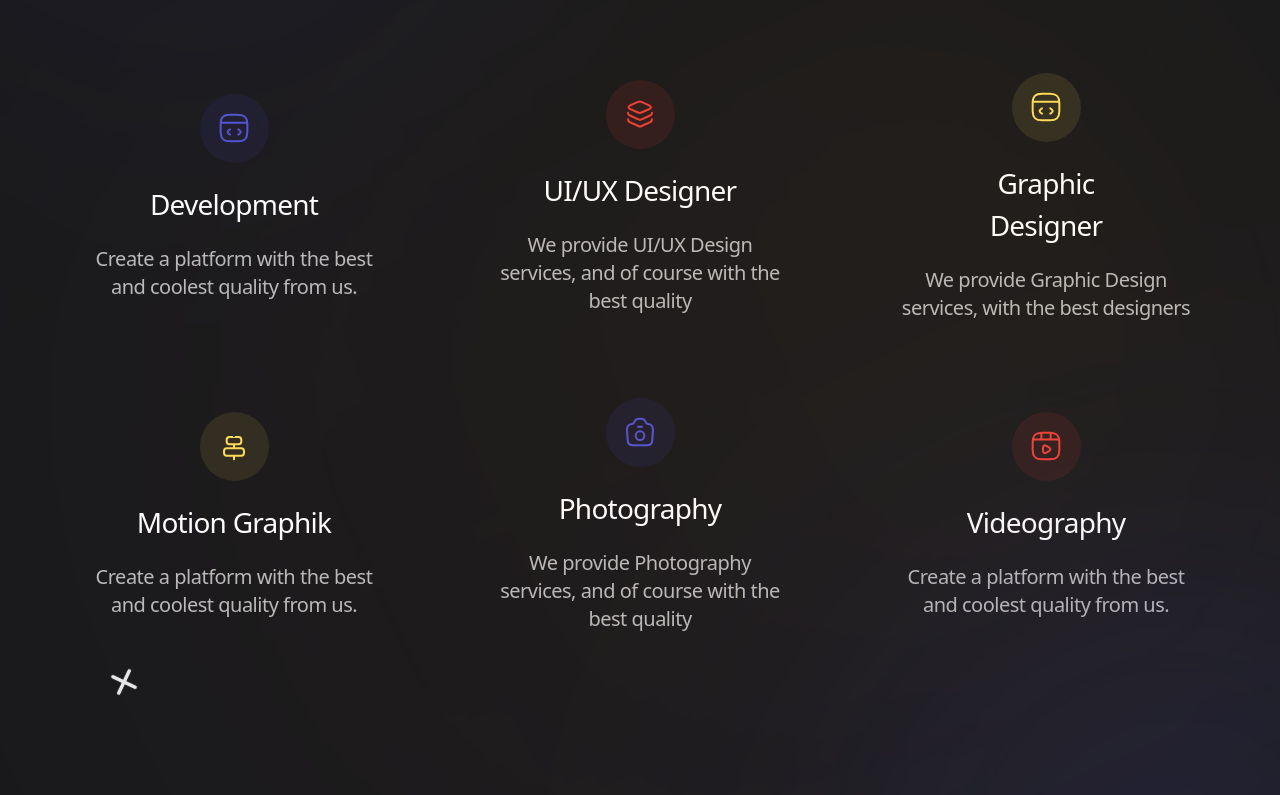
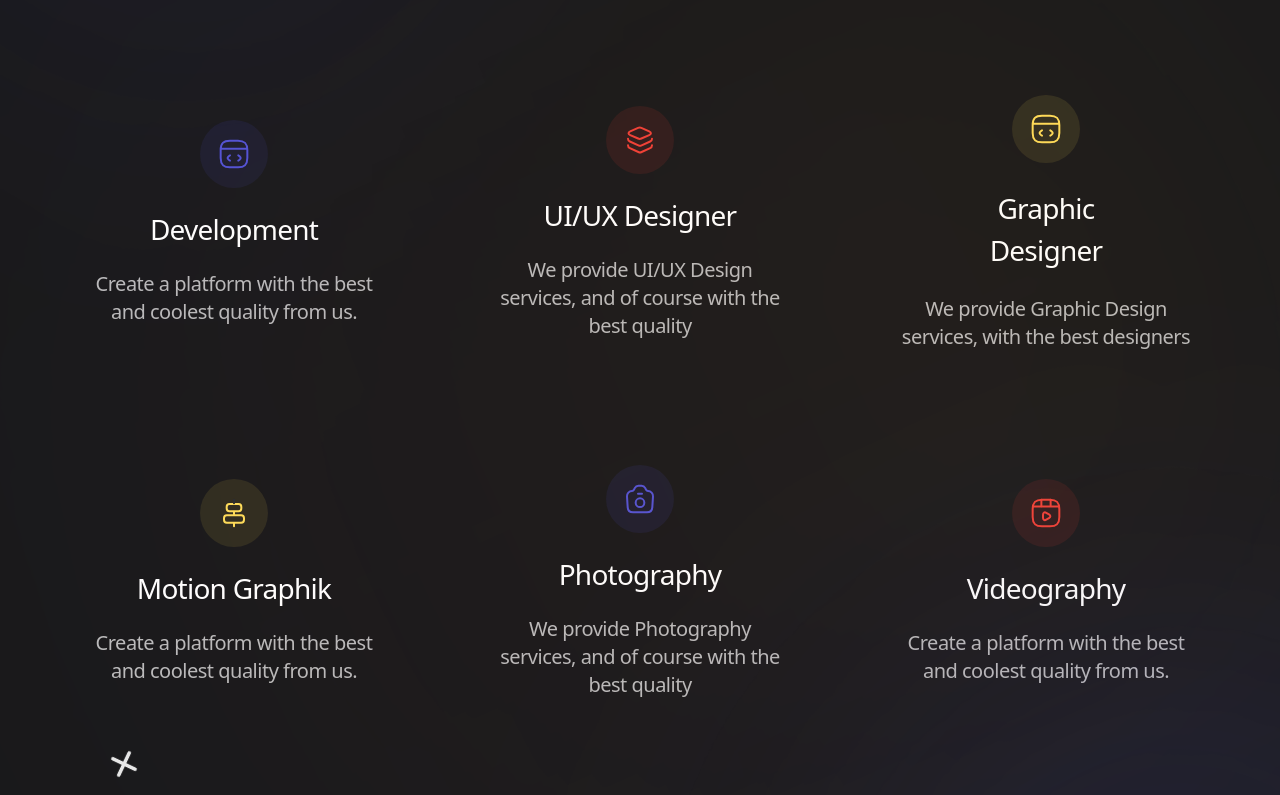
Before and after one commit to Moeen19/Enver-Responsive-Design, a website: page Project/index.html in a window 1280 px wide. Shown: the part 2211-3006 px from the top of the page. Drawn offline with Linux system fonts and the light colour scheme.

Commit message:
positioning

```diff
--- a/Project/index.html
+++ b/Project/index.html
@@ -212,12 +212,12 @@
         <img class="sm:hidden md:flex" src="images/image 4.png" alt="" />
         <img class="sm:visible md:hidden" src="images/small.png" alt="" />
         <img
-          class="absolute sm:hidden md:flex md:top-[130px] md:left-[320px] lg:top-[273px] lg:left-[538px]"
+          class="absolute sm:hidden md:flex inset-0 m-auto"
           src="images/Play.svg"
           alt=""
         />
         <img
-          class="absolute sm:top-[72px] md:hidden sm:left-[144px]"
+          class="absolute inset-0 m-auto md:hidden"
           src="images/small2.svg"
           alt=""
         />
@@ -238,10 +238,10 @@
           class="grid md:grid-cols-2 xl:grid-cols-3 gap-x-[18px] max-w-[1200px] w-full gap-y-[18px]"
         >
           <div
-            class="h-[300px] 2xl:max-w-[384px] 2xl:w-full flex flex-col justify-center items-center gap-[20px]"
+            class="2xl:max-w-[384px] 2xl:w-full flex flex-col justify-center items-center gap-[20px]"
           >
             <div
-              class="w-[69px] bg-cbg rounded-[50%] h-[69px] flex items-center justify-center"
+              class=" bg-cbg rounded-full mt-[48px] p-[18px] flex items-center justify-center"
             >
               <img class="w-[32px] h-[32px]" src="images/code.svg" alt="" />
             </div>
@@ -251,17 +251,17 @@
               Development
             </h3>
             <p
-              class="max-w-[299px] w-full text-custom font-nunito-sans text-[20px] font-normal leading-[28px] tracking-[-0.5px] text-center"
+              class="max-w-[299px] w-full mb-[48px] text-custom font-nunito-sans text-[20px] font-normal leading-[28px] tracking-[-0.5px] text-center"
             >
               Create a platform with the best <br />
               and coolest quality from us.
             </p>
           </div>
           <div
-            class="2xl:max-w-[384px] h-[300px] 2xl:w-full flex flex-col justify-center items-center gap-[20px]"
+            class="2xl:max-w-[384px] 2xl:w-full flex flex-col justify-center items-center gap-[20px]"
           >
             <div
-              class="w-[69px] bg-cbgr rounded-[50%] h-[69px] flex items-center justify-center"
+              class="p-[18px] bg-cbgr rounded-full mt-[48px] flex items-center justify-center"
             >
               <img class="w-[32px] h-[32px]" src="images/layer.svg" alt="" />
             </div>
@@ -271,17 +271,17 @@
               UI/UX Designer
             </h3>
             <p
-              class="max-w-[299px] w-full text-custom font-nunito-sans text-[20px] font-normal leading-[28px] tracking-[-0.5px] text-center"
+              class="max-w-[299px] w-full mb-[48px] text-custom font-nunito-sans text-[20px] font-normal leading-[28px] tracking-[-0.5px] text-center"
             >
               We provide UI/UX Design services, and of course with the best
               quality
             </p>
           </div>
           <div
-            class="2xl:max-w-[384px] h-[300px] 2xl:w-full flex flex-col justify-center items-center gap-[20px]"
+            class="2xl:max-w-[384px] 2xl:w-full flex flex-col justify-center items-center gap-[24px]"
           >
             <div
-              class="w-[69px] bg-cbgy rounded-[50%] h-[69px] flex items-center justify-center"
+              class=" bg-cbgy rounded-full mt-[48px]  p-[18px] flex items-center justify-center"
             >
               <img class="w-[32px] h-[32px]" src="images/code2.svg" alt="" />
             </div>
@@ -291,16 +291,16 @@
               Graphic Designer
             </h3>
             <p
-              class="max-w-[299px] w-full text-custom font-nunito-sans text-[20px] font-normal leading-[28px] tracking-[-0.5px] text-center"
+              class="max-w-[299px] w-full mb-[48px] text-custom font-nunito-sans text-[20px] font-normal leading-[28px] tracking-[-0.5px] text-center"
             >
               We provide Graphic Design services, with the best designers
             </p>
           </div>
           <div
-            class="2xl:max-w-[384px] h-[300px] 2xl:w-full flex flex-col justify-center items-center gap-[20px]"
+            class="2xl:max-w-[384px] 2xl:w-full flex flex-col justify-center items-center gap-[20px]"
           >
             <div
-              class="w-[69px] bg-cbgy rounded-[50%] h-[69px] flex items-center justify-center"
+              class=" bg-cbgy rounded-full mt-[48px]  p-[18px] flex items-center justify-center"
             >
               <img class="w-[32px] h-[32px]" src="images/code3.svg" alt="" />
             </div>
@@ -310,17 +310,17 @@
               Motion Graphik
             </h3>
             <p
-              class="max-w-[299px] w-full text-custom font-nunito-sans text-[20px] font-normal leading-[28px] tracking-[-0.5px] text-center"
+              class="max-w-[299px] w-full text-custom mb-[48px] font-nunito-sans text-[20px] font-normal leading-[28px] tracking-[-0.5px] text-center"
             >
               Create a platform with the best <br />
               and coolest quality from us.
             </p>
           </div>
           <div
-            class="2xl:max-w-[384px] h-[300px] 2xl:w-full flex flex-col justify-center items-center gap-[20px]"
+            class="2xl:max-w-[384px] 2xl:w-full flex flex-col justify-center items-center gap-[20px]"
           >
             <div
-              class="w-[69px] bg-cbg rounded-[50%] h-[69px] flex items-center justify-center"
+              class="p-[18px] bg-cbg rounded-full mt-[48px]  flex items-center justify-center"
             >
               <img class="w-[32px] h-[32px]" src="images/camera.svg" alt="" />
             </div>
@@ -330,17 +330,17 @@
               Photography
             </h3>
             <p
-              class="max-w-[299px] w-full text-custom font-nunito-sans text-[20px] font-normal leading-[28px] tracking-[-0.5px] text-center"
+              class="max-w-[299px] w-full text-custom mb-[48px] font-nunito-sans text-[20px] font-normal leading-[28px] tracking-[-0.5px] text-center"
             >
               We provide Photography services, and of course with the best
               quality
             </p>
           </div>
           <div
-            class="2xl:max-w-[384px] h-[300px] 2xl:w-full flex flex-col justify-center items-center gap-[20px]"
+            class="2xl:max-w-[384px] 2xl:w-full flex flex-col justify-center items-center gap-[20px]"
           >
             <div
-              class="w-[69px] bg-cbgr rounded-[50%] h-[69px] flex items-center justify-center"
+              class="p-[18px] bg-cbgr rounded-full mt-[48px]  flex items-center justify-center"
             >
               <img
                 class="w-[32px] h-[32px]"
@@ -354,7 +354,7 @@
               Videography
             </h3>
             <p
-              class="max-w-[299px] w-full text-custom font-nunito-sans text-[20px] font-normal leading-[28px] tracking-[-0.5px] text-center"
+              class="max-w-[299px] w-full text-custom mb-[48px] font-nunito-sans text-[20px] font-normal leading-[28px] tracking-[-0.5px] text-center"
             >
               Create a platform with the best <br />
               and coolest quality from us.
@@ -418,19 +418,19 @@
           class="flex md:flex-wrap lg:flex-nowrap md:justify-center lg:justify-normal sm:hidden md:max-w-[1200px] md:w-full md:flex gap-[24px]"
         >
           <div
-            class="max-w-[384px] md:m-0 lg:mb-[174px] h-[301px] w-full rounded-[14px] flex items-center justify-center bg-[#1E1E20]"
+            class="max-w-[384px] p-[24px] h-fit w-full rounded-[14px] lg:mb-[166px] flex items-center justify-center bg-[#1E1E20]"
           >
-            <img class="w-[336px] h-[253px]" src="images/squid.png" alt="" />
+            <img class="" src="images/squid.png" alt="" />
           </div>
           <div
-            class="max-w-[384px] md:m-0 lg:mt-[58px] h-[301px] w-full rounded-[14px] flex items-center justify-center bg-[#1E1E20]"
+            class="max-w-[384px] h-fit p-[24px]  md:m-0 lg:mt-[60px] w-full rounded-[14px] flex items-center justify-center bg-[#1E1E20]"
           >
-            <img class="w-[336px] h-[253px]" src="images/sofa.png" alt="" />
+            <img class="" src="images/sofa.png" alt="" />
           </div>
           <div
-            class="max-w-[384px] md:m-0 lg:mt-[116px] h-[301px] w-full rounded-[14px] flex items-center justify-center bg-[#1E1E20]"
+            class="max-w-[384px] h-fit md:m-0  p-[24px]  lg:mt-[116px]  w-full rounded-[14px] flex items-center justify-center bg-[#1E1E20]"
           >
-            <img class="w-[336px] h-[253px]" src="images/image 30.png" alt="" />
+            <img class="" src="images/image 30.png" alt="" />
           </div>
         </div>
         <div
@@ -451,7 +451,7 @@
           </div>
         </div>
         <img
-          class="absolute lg:left-[565px] md:left-[425px] md:top-[829px] lg:top-[627px] sm:hidden md:flex"
+          class="absolute inset-0 mx-auto mt-auto bottom-[-30px] sm:hidden md:flex"
           src="images/nav.svg"
           alt=""
         />
```
Also changed, not shown: Project/output.css.
